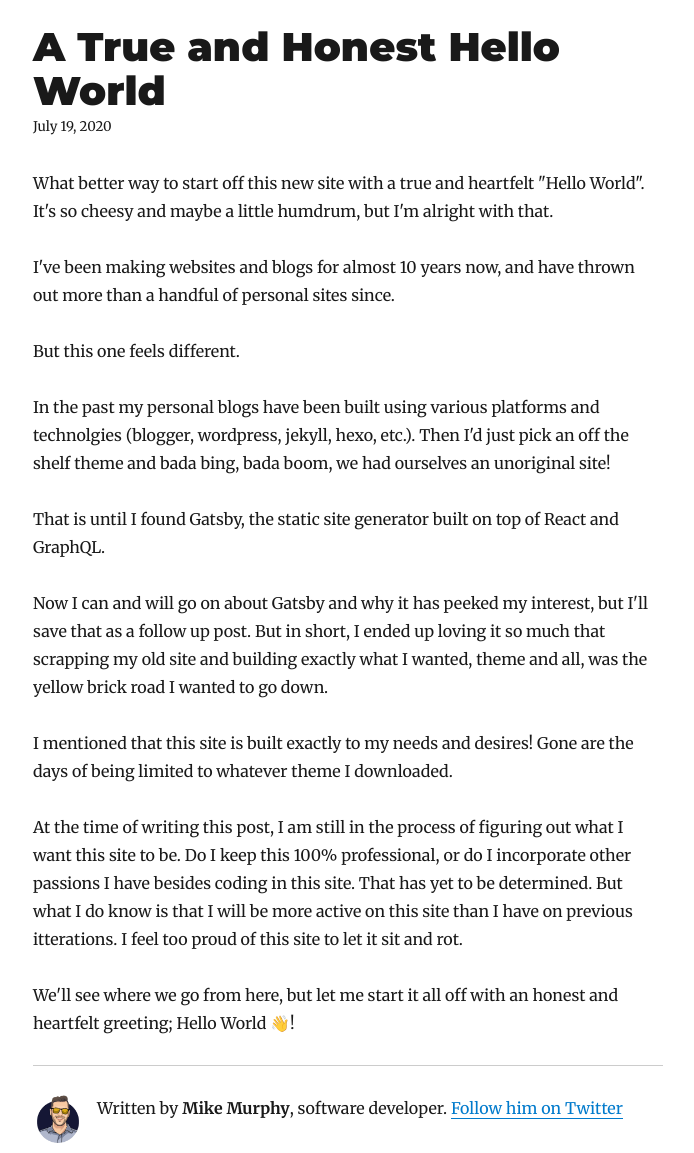
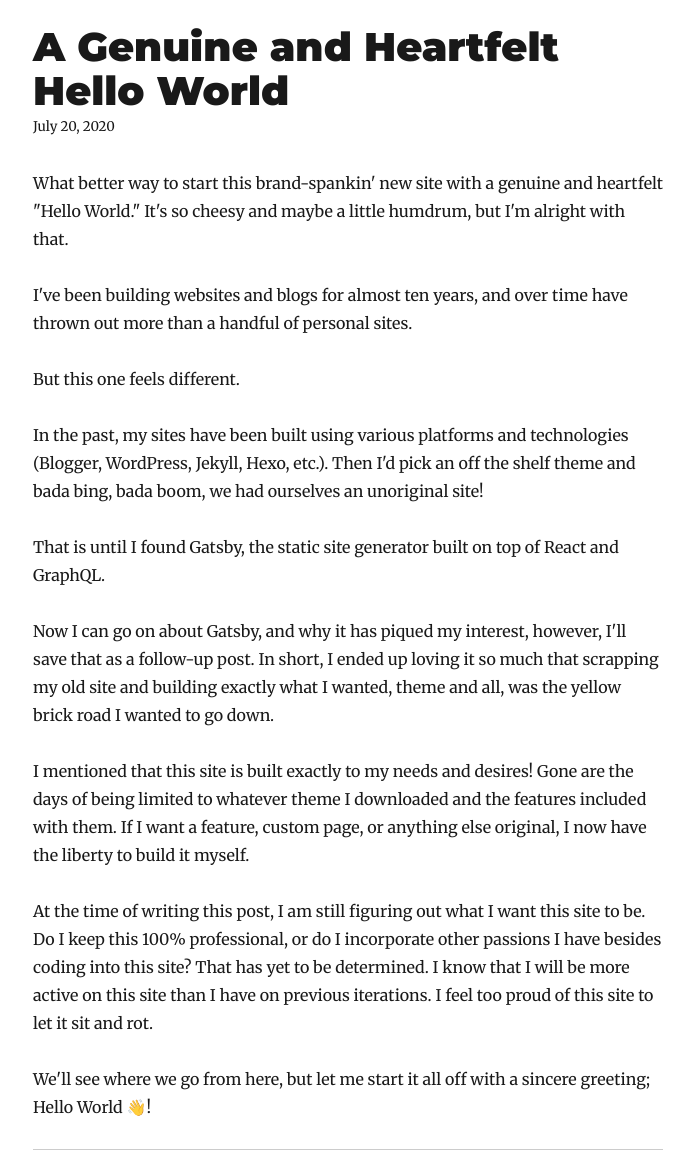
Before and after one commit to mikeymurph77/mikeymurph77.github.io, a Gatsby site: page /hello-world/ in a window 1280 px wide. Shown: the part 157-1310 px from the top of the page, without its empty margins (292-986 px from the left). Built offline with nearby package versions, Linux system fonts and the light colour scheme; Gatsby itself is replaced by a stand-in of ours; some packages are replaced by stand-ins of ours.

Commit message:
hello world updates

```diff
--- a/content/blog/hello-world.md
+++ b/content/blog/hello-world.md
@@ -1,23 +1,24 @@
 ---
-title: A True and Honest Hello World
-date: "2020-07-19T22:12:03.284Z"
-description: "A True and Honest Hello World"
+title: A Genuine and Heartfelt Hello World
+date: "2020-07-20T22:12:03.284Z"
+description: "It is cheesy and maybe a little humdrum, but what better way to start off this brand spankin' new site with a genuine and heartfelt \"Hello World\"."
+"slug": "/blog/why-gatsby/"
 ---
 
-What better way to start off this new site with a true and heartfelt "Hello World". It's so cheesy and maybe a little humdrum, but I'm alright with that.
+What better way to start this brand-spankin' new site with a genuine and heartfelt "Hello World." It's so cheesy and maybe a little humdrum, but I'm alright with that.
 
-I've been making websites and blogs for almost 10 years now, and have thrown out more than a handful of personal sites since.
+I've been building websites and blogs for almost ten years, and over time have thrown out more than a handful of personal sites.
 
 But this one feels different.
 
-In the past my personal blogs have been built using various platforms and technolgies (blogger, wordpress, jekyll, hexo, etc.). Then I'd just pick an off the shelf theme and bada bing, bada boom, we had ourselves an unoriginal site!
+In the past, my sites have been built using various platforms and technologies (Blogger, WordPress, Jekyll, Hexo, etc.). Then I'd pick an off the shelf theme and bada bing, bada boom, we had ourselves an unoriginal site!
 
 That is until I found Gatsby, the static site generator built on top of React and GraphQL.
 
-Now I can and will go on about Gatsby and why it has peeked my interest, but I'll save that as a follow up post. But in short, I ended up loving it so much that scrapping my old site and building exactly what I wanted, theme and all, was the yellow brick road I wanted to go down.
+Now I can go on about Gatsby, and why it has piqued my interest, however, I'll save that as a follow-up post. In short, I ended up loving it so much that scrapping my old site and building exactly what I wanted, theme and all, was the yellow brick road I wanted to go down.
 
-I mentioned that this site is built exactly to my needs and desires! Gone are the days of being limited to whatever theme I downloaded.
+I mentioned that this site is built exactly to my needs and desires! Gone are the days of being limited to whatever theme I downloaded and the features included with them. If I want a feature, custom page, or anything else original, I now have the liberty to build it myself.
 
-At the time of writing this post, I am still in the process of figuring out what I want this site to be. Do I keep this 100% professional, or do I incorporate other passions I have besides coding in this site. That has yet to be determined. But what I do know is that I will be more active on this site than I have on previous itterations. I feel too proud of this site to let it sit and rot.
+At the time of writing this post, I am still figuring out what I want this site to be. Do I keep this 100% professional, or do I incorporate other passions I have besides coding into this site? That has yet to be determined. I know that I will be more active on this site than I have on previous iterations. I feel too proud of this site to let it sit and rot.
 
-We'll see where we go from here, but let me start it all off with an honest and heartfelt greeting; Hello World 👋!
+We'll see where we go from here, but let me start it all off with a sincere greeting; Hello World 👋!
```
